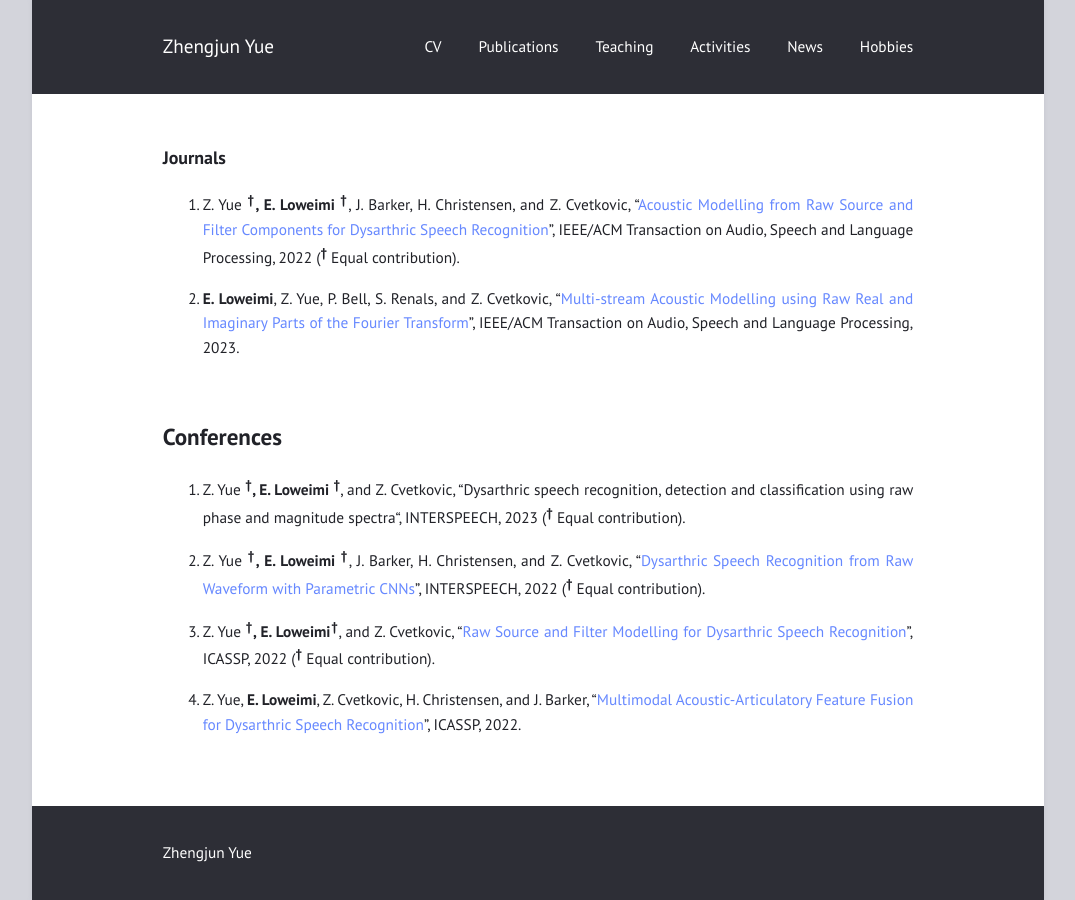
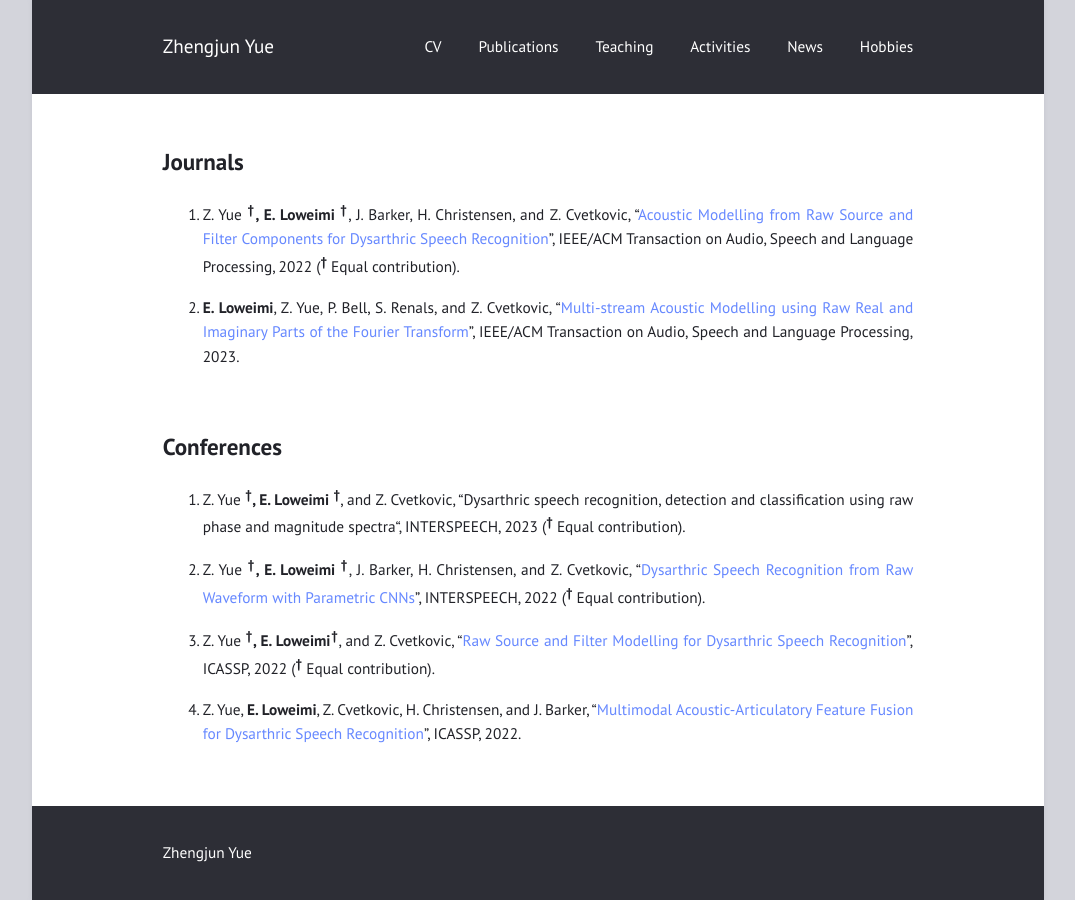
Before and after one commit to zhengjunyue/zhengjunyue.github.io, a Jekyll site: the page built from publications.md, in a window 1280 px wide. Shown: the whole page, without its empty margins (102-1177 px from the left). Built offline with Jekyll 4.4.1, drawn with Linux system fonts in a browser that asks for light colours.

```diff
--- a/publications.md
+++ b/publications.md
@@ -5,7 +5,7 @@ title: ""
 
 
 
-### Journals ###
+## Journals ##
 
 1. Z. Yue **<sup>&#8224;</sup>, E. Loweimi <sup>&#8224;</sup>**, J. Barker, H. Christensen, and Z. Cvetkovic, “[Acoustic
 Modelling from Raw Source and Filter Components for Dysarthric Speech Recognition](https://ieeexplore.ieee.org/document/9900378)”,
```
